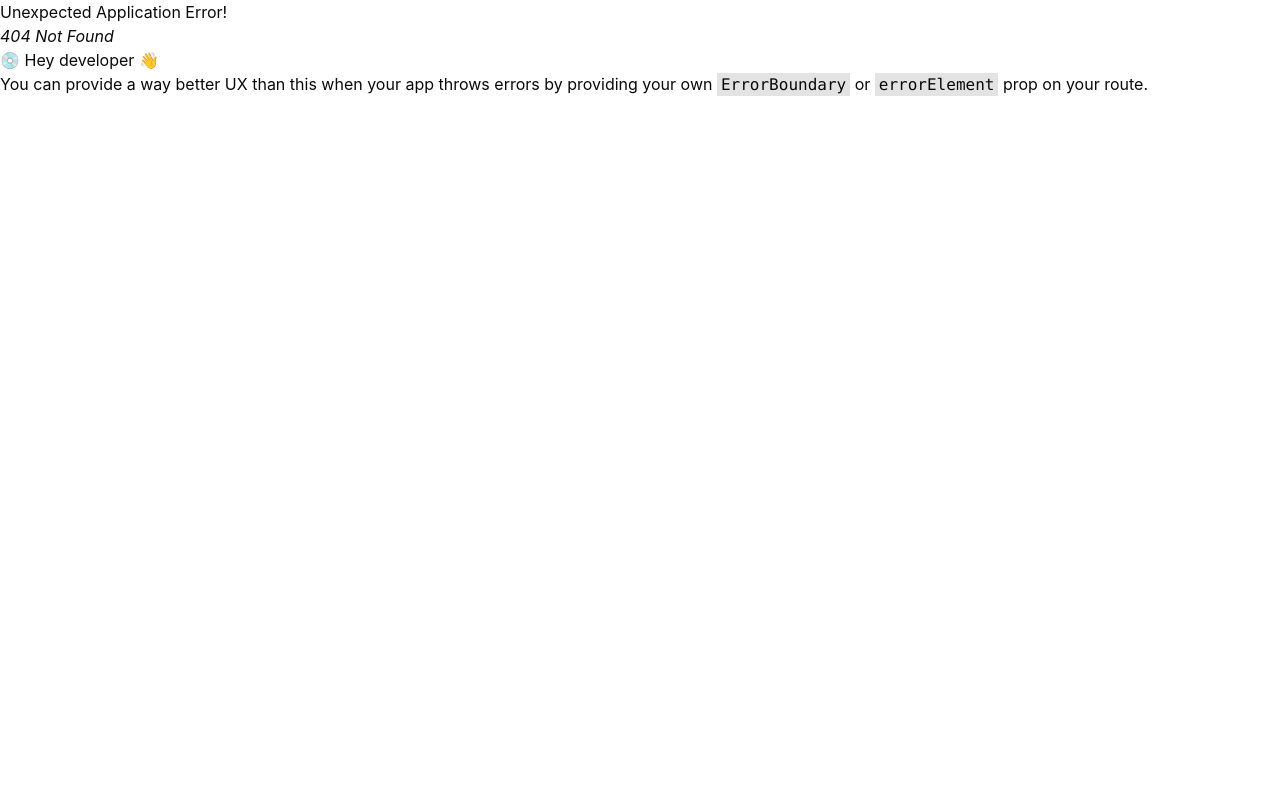
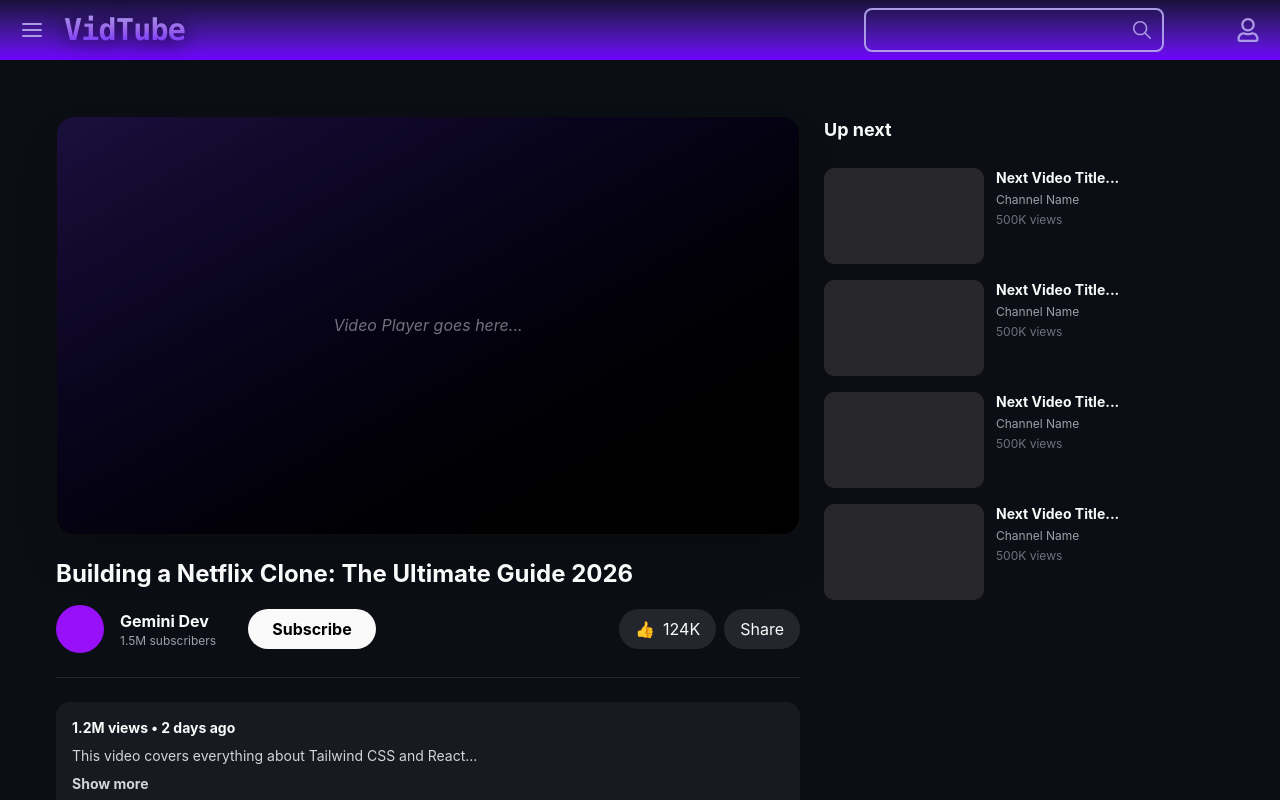
Before and after one commit to pkbhadane-dev/VidTube-Frontend, a React (Vite) app: page /video in a window 1280 px wide. Before the commit this address had no page. Built offline with nearby package versions, Linux system fonts and the light colour scheme.

Commit message:
implement layout structure with navbar and sidebar; add video and channel pages; create comment section and side video card components

```diff
--- /dev/null
+++ b/src/Layout.jsx
@@ -0,0 +1,20 @@
+import { Navbar } from "@/components/nav-bar";
+import { Sidebar } from "@/components/sidebar";
+import { Outlet } from "react-router";
+import { useState } from "react";
+
+export const Layout = () => {
+  const [data, setData] = useState(false);
+
+  return (
+    <div className="bg-[#0B0E14] h-dvh flex flex-col overflow-hidden">
+      <Navbar data={data} setData={setData} />
+      <div className="flex flex-1 overflow-hidden">
+        <Sidebar data={data} />
+        <main className="flex-1 overflow-y-auto transition-all duration-300 p-6">
+          <Outlet />
+        </main>
+      </div>
+    </div>
+  );
+};
--- a/src/components/card.jsx
+++ b/src/components/card.jsx
@@ -1,13 +1,32 @@
-import { CardHeader } from "./ui/card";
+import { Link } from "react-router";
 
 export const Card = () => {
   return (
     <>
-      <div className="flex-1 min-w-70 max-w-100 rounded-md bg-linear-to-t from-[#1A103D] to-[#7000FF] ">
-        <div className=" rounded-md h-52">video thumbnail</div>
-        <div className="p-2.5">video title</div>
-        <div className=" p-2.5">channel name</div>
-      </div>
+      <Link to="/video">
+        <div className="group relative p-px rounded-xl overflow-hidden transition-all duration-500 hover:bg-linear-to-br hover:from-[#7000FF] hover:to-[#FF0080] hover:shadow-[0_0_20px_rgba(112,0,255,0.2)]">
+          <div className="bg-[#11141B] rounded-xl h-full overflow-hidden">
+            <div className="h-44 bg-zinc-800/50 flex items-center justify-center relative overflow-hidden">
+              <span className="text-zinc-500 text-xs">video thumbnail</span>
+
+              <div className="absolute inset-0 bg-purple-900/10 opacity-0 group-hover:opacity-100 transition-opacity" />
+            </div>
+
+            <div className="p-4">
+              <h3 className="text-zinc-50 font-semibold line-clamp-2 group-hover:text-purple-300 transition-colors">
+                Building a Premium UI with Tailwind 2026
+              </h3>
+              <p className="text-zinc-400 text-sm mt-2 flex items-center gap-2">
+                Gemini Dev
+                <span className="w-3 h-3 bg-purple-500 rounded-full inline-block"></span>
+              </p>
+              <div className="text-zinc-500 text-xs mt-1">
+                1.2M views • 3 hours ago
+              </div>
+            </div>
+          </div>
+        </div>
+      </Link>
     </>
   );
 };
--- /dev/null
+++ b/src/components/comment-section.jsx
@@ -0,0 +1,44 @@
+import { Comment } from "./ui/comment";
+import { CommentInput } from "./ui/comment-input";
+
+export const CommentSection = () => {
+  const dummyComments = [
+    {
+      id: 1,
+      user: "Rahul",
+      time: "2 hours ago",
+      text: "Brilliant tutorial! This Deep Galactic theme looks amazing.",
+      likes: "1.2K",
+    },
+    {
+      id: 2,
+      user: "Sneha",
+      time: "5 hours ago",
+      text: "Can you please share the GitHub repo for this project?",
+      likes: "45",
+    },
+    {
+      id: 3,
+      user: "Amit",
+      time: "1 day ago",
+      text: "The sidebar transition is so smooth. Great job!",
+      likes: "12",
+    },
+  ];
+
+  return (
+    <div className="mt-10">
+      <h2 className="text-xl font-bold mb-6">
+        {dummyComments.length} Comments
+      </h2>
+
+      <CommentInput />
+
+      <div className="space-y-2">
+        {dummyComments.map((comment) => (
+          <Comment key={comment.id} {...comment} />
+        ))}
+      </div>
+    </div>
+  );
+};
--- /dev/null
+++ b/src/components/side-video-card.jsx
@@ -0,0 +1,12 @@
+export const SideVideoCard = () => (
+  <div className="flex gap-3 group cursor-pointer">
+    <div className="w-40 h-24 shrink-0 bg-zinc-800 rounded-lg overflow-hidden"></div>
+    <div className="flex flex-col gap-1">
+      <h4 className="text-sm font-bold line-clamp-2 group-hover:text-purple-400 transition-colors">
+        Next Video Title...
+      </h4>
+      <p className="text-xs text-zinc-400">Channel Name</p>
+      <p className="text-xs text-zinc-500">500K views</p>
+    </div>
+  </div>
+);
--- a/src/components/sidebar.jsx
+++ b/src/components/sidebar.jsx
@@ -2,7 +2,7 @@ export const Sidebar = ({ data }) => {
   return (
     <>
       <div
-        className={` ${data ? "w-64 opacity-100" : " w-0 opacity-0"} transition-all duration-300 ease-in-out flex flex-col justify-between overflow-hidden bg-[#1A103D]`}
+        className={` ${data ? "w-64 opacity-100" : " w-0 opacity-0"} transition-all duration-300 ease-in-out flex flex-col justify-between overflow-hidden bg-[#11141B] text-[#FAFAFA]`}
       >
         <div className="w-64 flex flex-col justify-between h-full p-4">
           <div>
--- /dev/null
+++ b/src/components/ui/comment-input.jsx
@@ -0,0 +1,25 @@
+export const CommentInput = () => {
+  return (
+    <div className="flex gap-4 mb-8">
+      <div className="w-10 h-10 rounded-full bg-purple-600 shrink-0 flex items-center justify-center font-bold">
+        U
+      </div>
+
+      <div className="flex-1">
+        <input
+          type="text"
+          placeholder="Add a comment..."
+          className="w-full bg-transparent border-b border-zinc-700 py-2 focus:border-purple-500 focus:outline-none transition-all text-sm text-zinc-200"
+        />
+        <div className="flex justify-end gap-3 mt-3">
+          <button className="text-sm font-semibold text-zinc-400 hover:text-white transition-colors">
+            Cancel
+          </button>
+          <button className="text-sm font-semibold bg-purple-600 px-4 py-2 rounded-full hover:bg-purple-500 transition-all">
+            Comment
+          </button>
+        </div>
+      </div>
+    </div>
+  );
+};
--- /dev/null
+++ b/src/components/ui/comment.jsx
@@ -0,0 +1,34 @@
+export const Comment = ({ user, time, text, likes }) => {
+  return (
+    <div className="flex gap-4 mb-6 group">
+      <div className="w-10 h-10 rounded-full bg-zinc-800 shrink-0 overflow-hidden">
+        <img
+          src={`https://api.dicebear.com/7.x/avataaars/svg?seed=${user}`}
+          alt="avatar"
+        />
+      </div>
+
+      <div className="flex flex-col gap-1">
+        <div className="flex items-center gap-2">
+          <span className="text-sm font-bold text-zinc-50">{user}</span>
+          <span className="text-xs text-zinc-500">{time}</span>
+        </div>
+
+        <p className="text-sm text-zinc-300 leading-relaxed">{text}</p>
+
+        <div className="flex items-center gap-4 mt-2">
+          <div className="flex items-center gap-1 cursor-pointer hover:bg-white/10 p-1 rounded transition-all">
+            <span className="text-xs">👍</span>
+            <span className="text-xs text-zinc-500">{likes}</span>
+          </div>
+          <span className="text-xs cursor-pointer hover:bg-white/10 p-1 rounded transition-all">
+            👎
+          </span>
+          <span className="text-xs font-bold text-zinc-400 cursor-pointer hover:text-zinc-200 ml-2">
+            Reply
+          </span>
+        </div>
+      </div>
+    </div>
+  );
+};
--- a/src/pages/home/Channel.jsx
+++ b/src/pages/home/Channel.jsx
@@ -1,7 +1,7 @@
 export const Channel = () => {
   return (
     <>
-      <h1>Channel Page</h1>
+      <h1 className="text-white">Channel Page</h1>
     </>
   );
 };
--- a/src/pages/home/Home.jsx
+++ b/src/pages/home/Home.jsx
@@ -3,19 +3,13 @@ import { Navbar } from "@/components/nav-bar";
 import { Sidebar } from "@/components/sidebar";
 import { Card } from "@/components/card";
 import { useState } from "react";
+import { Outlet } from "react-router";
 
 export const Home = () => {
   const [data, setData] = useState(false);
 
   return (
-    <div className="bg-[#0B0E14] h-dvh flex flex-col overflow-hidden">
-      <Navbar data={data} setData={setData} />
-
-      <div className="flex flex-1 overflow-hidden">
-        <Sidebar data={data} />
-
-        <main className=" flex-1 overflow-y-auto transition-all duration-300 p-6">
-          <div className="flex flex-wrap justify-center lg:justify-start gap-4">
+    <div className="grid grid-cols-1 sm:grid-cols-2 lg:grid-cols-3 xl:grid-cols-4 2xl:grid-cols-5 gap-6">
       <Card />
       <Card />
       <Card />
@@ -28,10 +22,6 @@ export const Home = () => {
       <Card />
       <Card />
       <Card />
-
-          </div>
-        </main>
-      </div>
     </div>
   );
 };
--- /dev/null
+++ b/src/pages/home/Video.jsx
@@ -0,0 +1,68 @@
+import { CommentSection } from "@/components/comment-section";
+import { SideVideoCard } from "@/components/side-video-card";
+
+export const Video = () => {
+  return (
+    <div className="bg-[#0B0E14] min-h-screen text-zinc-50 font-sans">
+      <div className="max-w-400 mx-auto flex flex-col lg:flex-row gap-6 p-4 lg:p-8">
+        <div className="flex-1">
+          <div className="aspect-video w-full rounded-2xl bg-black overflow-hidden shadow-2xl border border-white/5">
+            <div className="w-full h-full flex items-center justify-center bg-linear-to-br from-[#1A103D] to-black">
+              <span className="text-zinc-500 italic">
+                Video Player goes here...
+              </span>
+            </div>
+          </div>
+
+          <div className="mt-6">
+            <h1 className="text-2xl font-bold leading-tight">
+              Building a Netflix Clone: The Ultimate Guide 2026
+            </h1>
+
+            <div className="flex flex-wrap justify-between items-center mt-4 pb-6 border-b border-white/10 gap-4">
+              <div className="flex items-center gap-4">
+                <div className="w-12 h-12 rounded-full bg-purple-600"></div>{" "}
+                <div>
+                  <h3 className="font-bold">Gemini Dev</h3>
+                  <p className="text-xs text-zinc-400">1.5M subscribers</p>
+                </div>
+                <button className="ml-4 px-6 py-2 bg-zinc-50 text-black font-bold rounded-full hover:bg-zinc-200 transition-all">
+                  Subscribe
+                </button>
+              </div>
+
+              <div className="flex gap-2">
+                <button className="bg-white/10 px-4 py-2 rounded-full hover:bg-white/20 flex items-center gap-2">
+                  <span>👍</span> 124K
+                </button>
+                <button className="bg-white/10 px-4 py-2 rounded-full hover:bg-white/20">
+                  Share
+                </button>
+              </div>
+            </div>
+
+            <div className="mt-6 p-4 bg-white/5 rounded-xl hover:bg-white/10 transition-all cursor-pointer">
+              <p className="text-sm font-bold">1.2M views • 2 days ago</p>
+              <p className="text-sm mt-2 text-zinc-300">
+                This video covers everything about Tailwind CSS and React...
+                <span className="font-bold block mt-2">Show more</span>
+              </p>
+            </div>
+          </div>
+          <div>
+            <CommentSection />
+          </div>
+        </div>
+
+        <div className="lg:w-100 flex flex-col gap-4">
+          <h2 className="font-bold text-lg mb-2">Up next</h2>
+
+          <SideVideoCard />
+          <SideVideoCard />
+          <SideVideoCard />
+          <SideVideoCard />
+        </div>
+      </div>
+    </div>
+  );
+};
```
Also changed, not shown: src/main.jsx (+10 -1 lines). Lines whose indentation alone changed are shown as unchanged.
